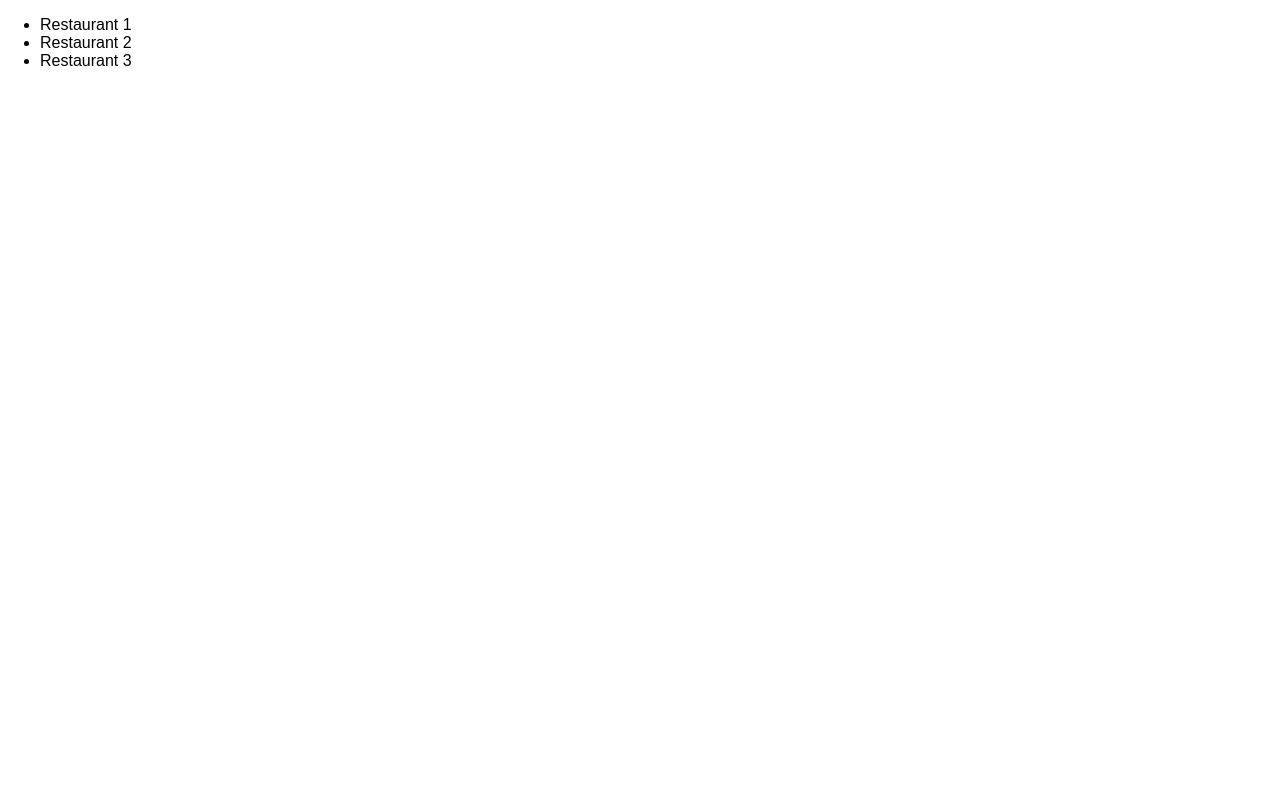
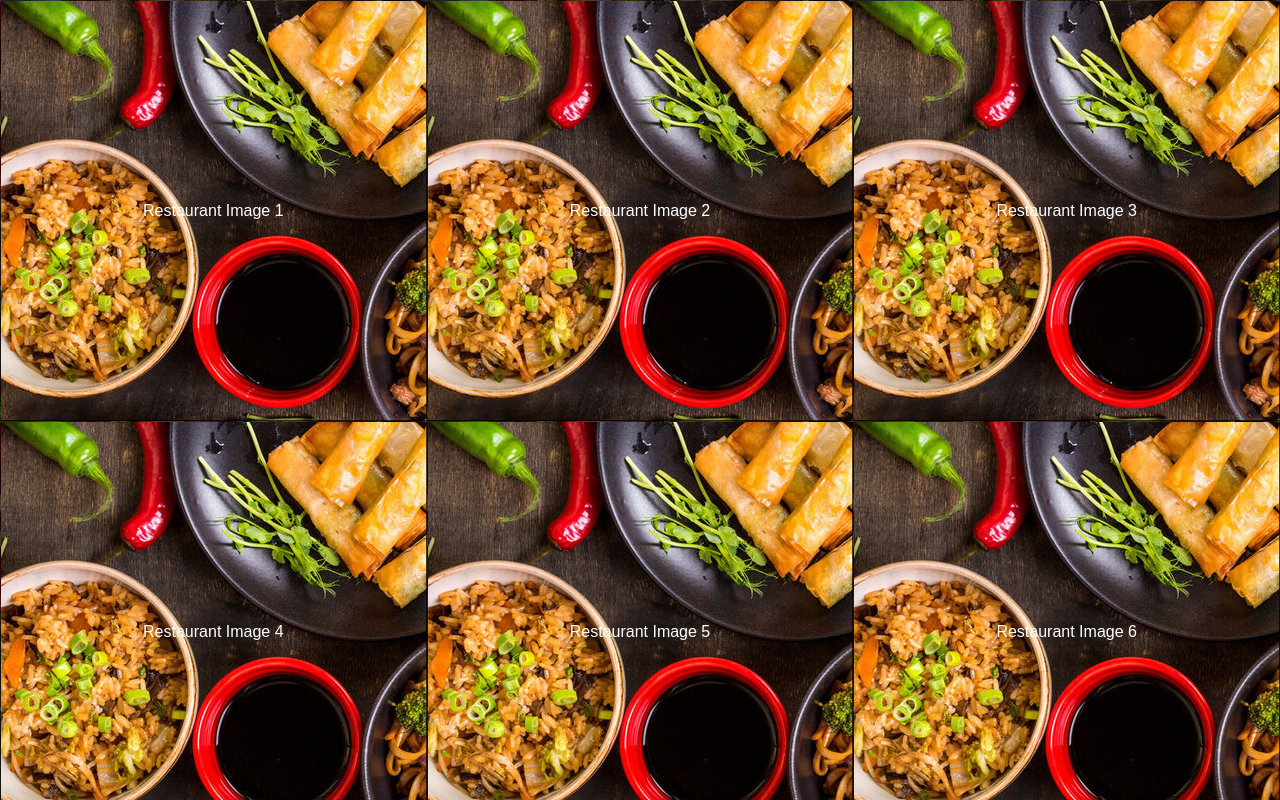
Before and after one commit to calvinyhu/shmack, a React app: page / in a window 1280 px wide. Shown: the top 800 px of the page. Built offline with nearby package versions, Linux system fonts and the light colour scheme.

Commit message:
Added basic grid with placeholder image.

```diff
--- /dev/null
+++ b/src/containers/Restaurants/Restaurants.css
@@ -0,0 +1,20 @@
+.Restaurants {
+    padding: 0;
+    margin: 0;
+    text-align: center;
+}
+
+.RestaurantsGrid {
+    padding: 0;
+    margin: 0;
+    display: grid;
+    grid-template-columns: 1fr 1fr 1fr;
+}
+
+.RestaurantsGridItem {
+    background-image: url('../../assets/Placeholders/585be1aa1600002400bdf2a6.jpeg');
+    color: white;
+    /* TODO: Padding issue, avoid hard code later*/
+    padding: 47% 0;
+    border: 1px solid rgba(0, 0, 0, 0.726);
+}
--- a/src/containers/Restaurants/Restaurants.js
+++ b/src/containers/Restaurants/Restaurants.js
@@ -1,14 +1,27 @@
 import React, { Component } from 'react'
 
+import classes from './Restaurants.css'
+
 class Restaurants extends Component {
+    state = {
+        restaurants: {
+            count: 50
+        }
+    }
+
     render() {
+        let restaurants = [];
+        for (let i = 1; i <= this.state.restaurants.count; i = i + 1) {
+            restaurants.push(
+                <div key={i}className={classes.RestaurantsGridItem}>Restaurant Image {i}</div>
+            );
+        }
+
         return (
-            <div>
-                <ul>
-                    <li>Restaurant 1</li>
-                    <li>Restaurant 2</li>
-                    <li>Restaurant 3</li>
-                </ul>
+            <div className={classes.Restaurants}>
+                <div className={classes.RestaurantsGrid}>
+                    {restaurants}
+                </div>
             </div>
         )
     }
```
Also changed, not shown: src/assets/Placeholders/585be1aa1600002400bdf2a6.jpeg (added).
